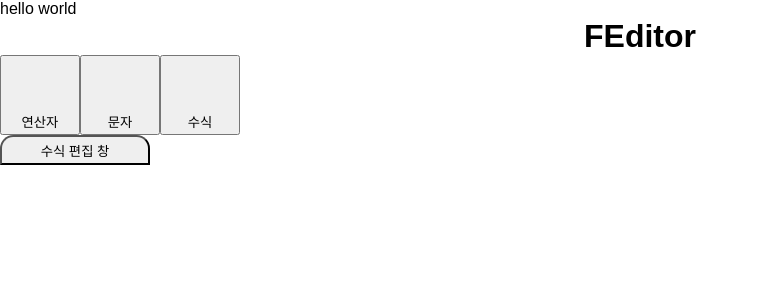
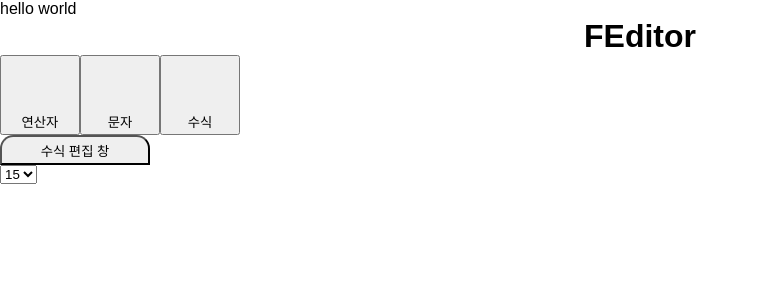
Before and after one commit to boostcamp-2020/Project15-B-Client-Based-Formula-Editor, a React app: page / in a window 1280 px wide. Shown: the top 300 px of the page, without its empty margins (0-759 px from the left). Built offline with nearby package versions, Linux system fonts and the light colour scheme.

Commit message:
feat: font 크기 결정하는 레이아웃 추가
- font와 redo 조작하는 tabHeader 레이아웃 추가
- font size 고르는 select 레이아웃 추가

```diff
--- a/src/containers/BodyContainer.jsx
+++ b/src/containers/BodyContainer.jsx
@@ -1,10 +1,18 @@
 import React from "react";
 
 import EditTabButton from "../presentationals/EditTabButton";
+import EditTabHeaderStyle from "../layouts/EditTabHeaderLayout";
+import FontContainer from "./FontContainer";
 
 export default function BodyContainer() {
 	return (
 		<div>
 			<EditTabButton />
+			<EditTabHeaderStyle>
+				<FontContainer />
+				{/* 리두 언두 */}
+			</EditTabHeaderStyle>
+			{/* 수식 공간 */}
+			{/* 라텍 공간 */}
 		</div>);
 }
--- /dev/null
+++ b/src/containers/FontContainer.jsx
@@ -0,0 +1,18 @@
+import React from "react";
+import FontSizeSelector from "../presentationals/FontSizeSelector";
+
+export default function FontContainer() {
+	const handleFontSize = () => {
+		// dispatch
+	};
+
+	return (
+		<div>
+			<FontSizeSelector fontSize={15} onChange={handleFontSize} />
+			{/* 폰트 크기
+			폰트 색
+			폰트 종류...?
+			정렬 좌,중,우 */}
+		</div>
+	);
+}
--- /dev/null
+++ b/src/layouts/EditTabHeaderLayout.js
@@ -0,0 +1,5 @@
+import styled from "styled-components";
+
+const EditTabHeaderStyle = styled.div``;
+
+export default EditTabHeaderStyle;
--- /dev/null
+++ b/src/presentationals/FontSizeSelector.jsx
@@ -0,0 +1,11 @@
+import React from "react";
+
+export default function FontSizeSelector({ fontSize, onChange }) {
+	const ableFontSize = [11, 13, 15, 17, 19];
+
+	return (
+		<select value={fontSize} onChange={onChange} >
+			{ ableFontSize.map((elem, index) => <option key={index} value={elem}>{elem}</option>)}
+		</select >
+	);
+}
```
